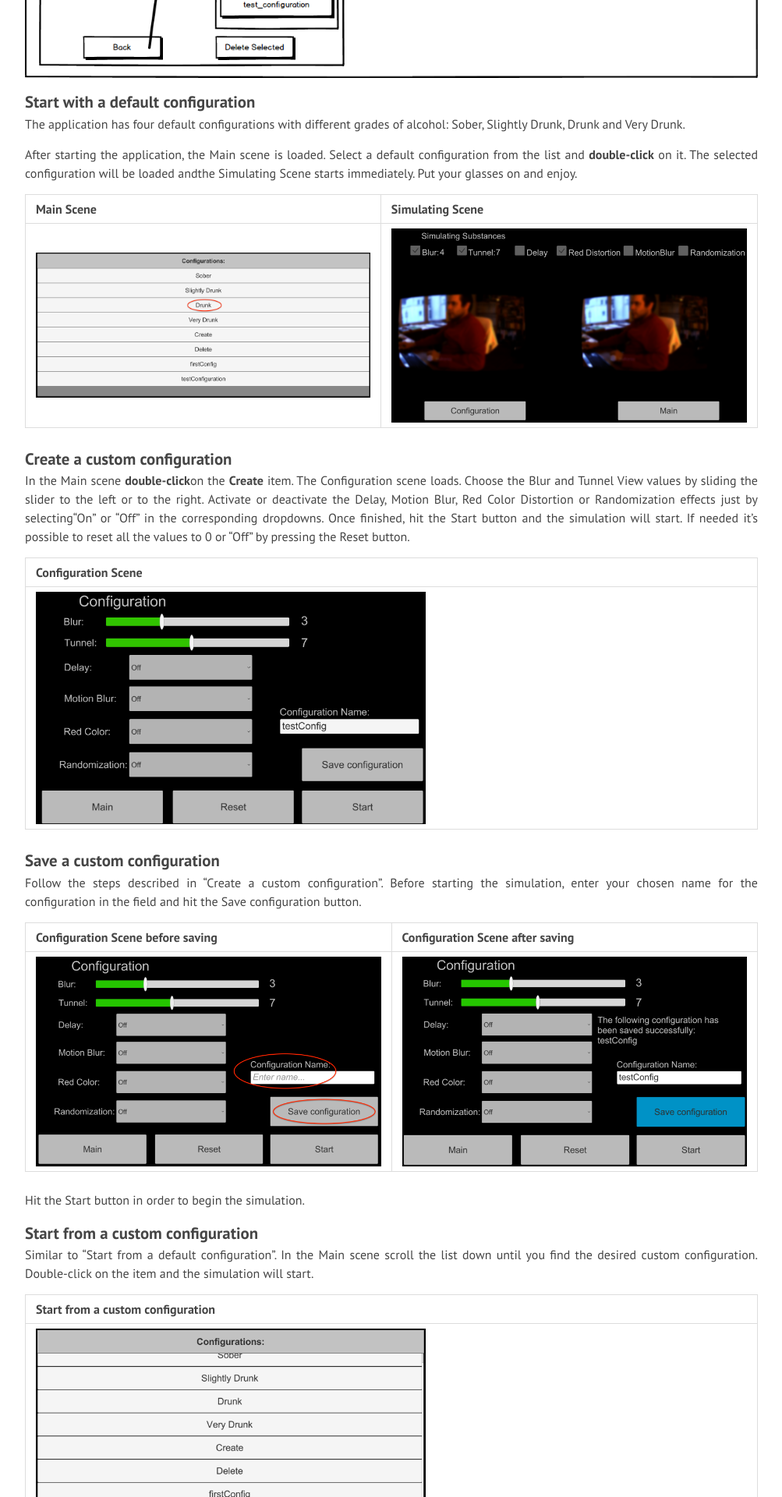
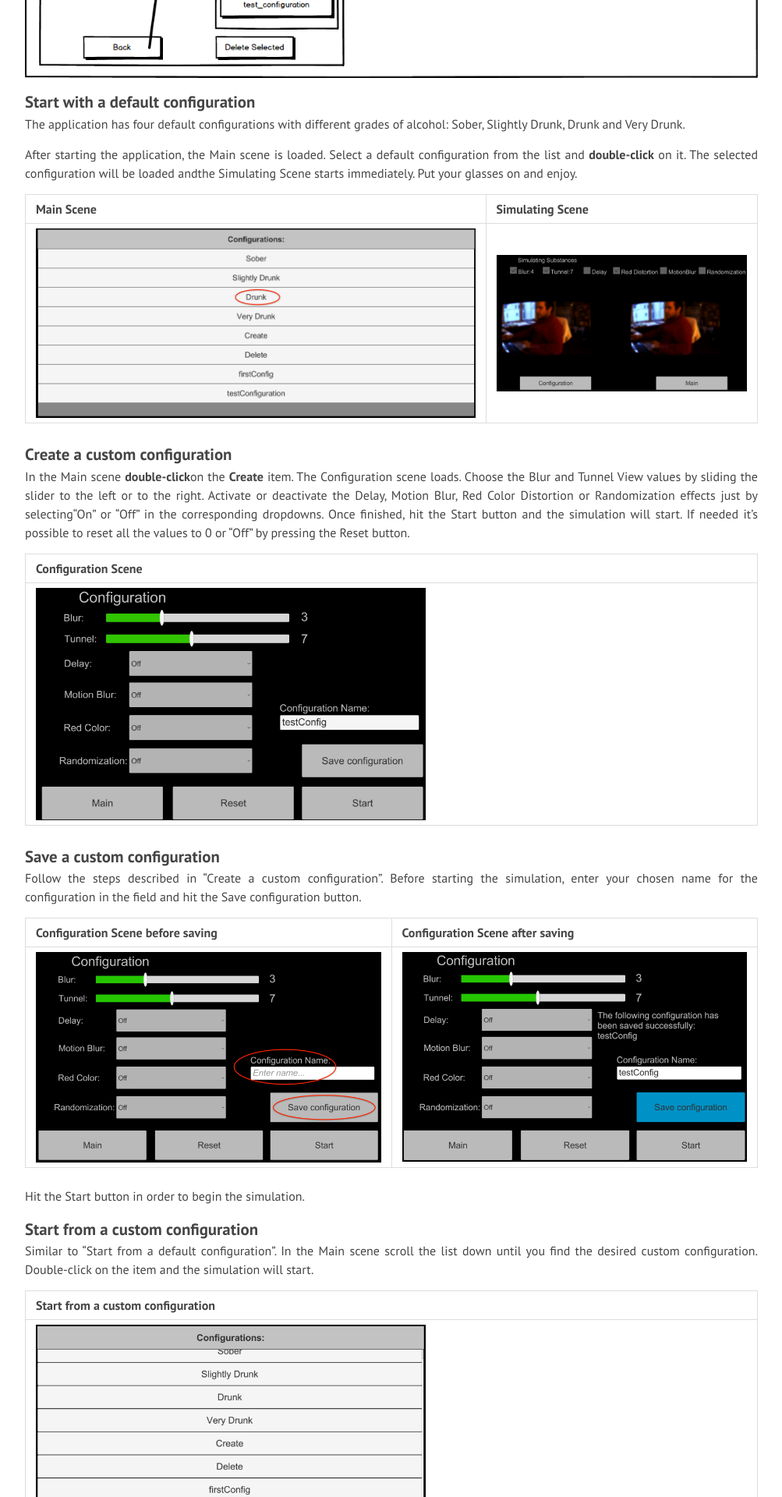
Before and after one commit to HSR-Semester-Arbeit2016/hsr-semester-arbeit2016.github.io, a Jekyll site: the page built from _posts/2016-12-10-users_manual.md, in a window 1280 px wide. Shown: the part 1411-3331 px from the top of the page at 78% size, without its empty margins (138-1141 px from the left). Built offline with Jekyll 4.4.1, drawn with Linux system fonts in a browser that asks for light colours; nearby versions of some CDN libraries.

Commit message:
Modified paragraphs
Signed-off-by: Roberto Cuervo <rcuervoa@hsr.ch>

```diff
--- a/_posts/2016-12-10-users_manual.md
+++ b/_posts/2016-12-10-users_manual.md
@@ -10,7 +10,6 @@ In this manual we explain how to install the application into your androif devic
 
 ## Installation
 ### APK Files
-
 An APK file is the file format used for installing software on the Android operating system. This is the file used to install the Simulating Substances application.
 
 ###  Previous Steps
@@ -38,7 +37,7 @@ After starting the application, the Main scene is loaded. Select a default confi
 
 | Main Scene                               | Simulating Scene                         |
 | ---------------------------------------- | ---------------------------------------- |
-| <img src="/media/main_scene2.png" alt="Main Scene" style="width: 2000px;"/> | <img src="/media/simulating_scene.png" alt="Simulating Scene" style="width: 2000px;"/> |
+| <img src="/media/main_scene2.png" alt="Main Scene" style="width: 2000px;"/> | <img src="/media/simulating_scene.png" alt="Simulating Scene" style="width: 1000px;"/> |
 
 ### Create a custom configuration
 
```
